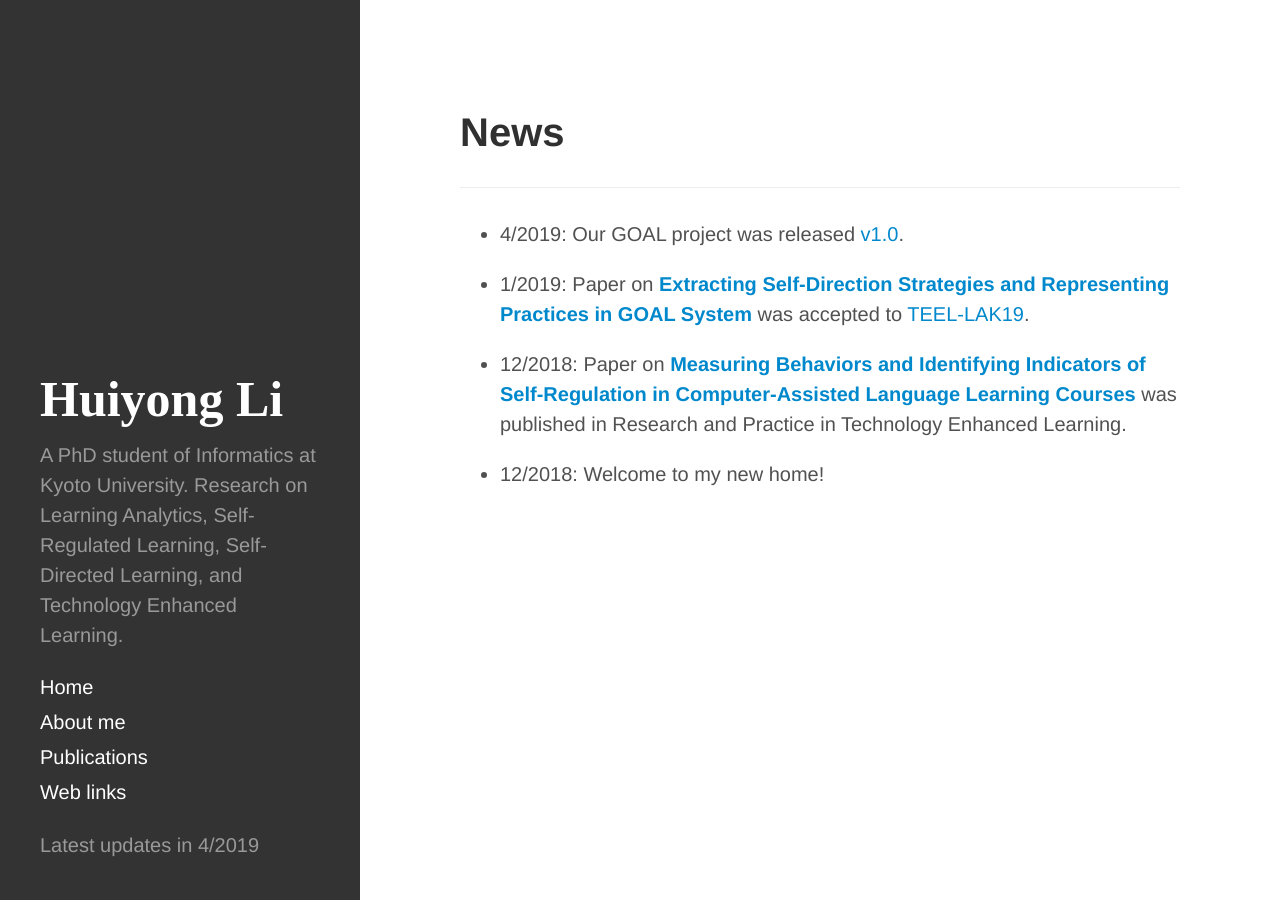
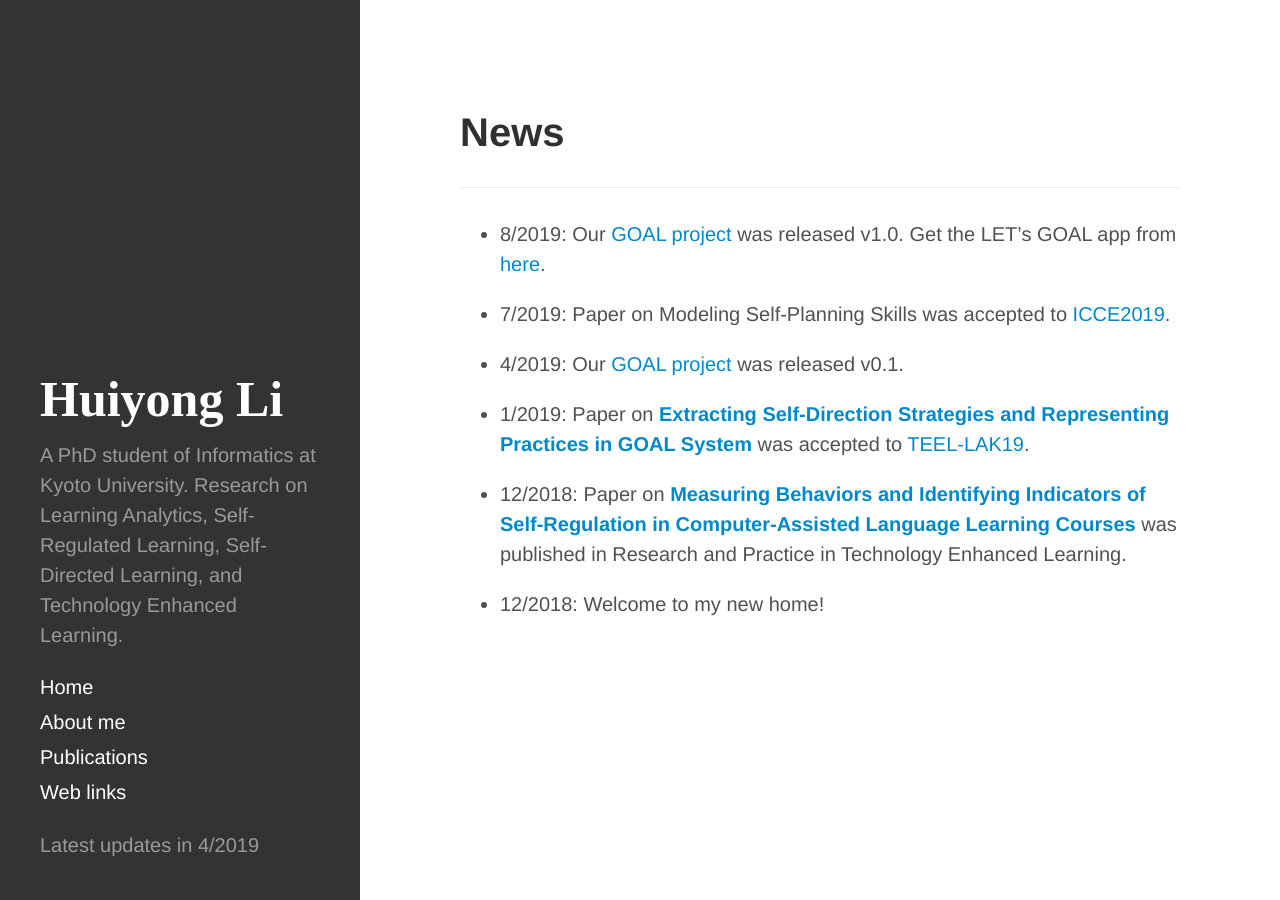
Before and after one commit to li-huiyong/li-huiyong.github.io, a Jekyll site: the page built from index.md, in a window 1280 px wide. Built offline with Jekyll 4.4.1, drawn with Linux system fonts in a browser that asks for light colours; nearby versions of some CDN libraries; some web fonts are replaced; our own code applies the rules of GitHub Pages for plain Markdown files.

Commit message:
add ICCE paper and goal v1.0

```diff
--- a/index.md
+++ b/index.md
@@ -6,7 +6,11 @@ layout: index
 
 ___
 
-* 4/2019: Our GOAL project was released [v1.0](https://sites.google.com/view/letsgoal).
+* 8/2019: Our [GOAL project](https://sites.google.com/view/letsgoal) was released v1.0. Get the LET's GOAL app from [here](https://sites.google.com/view/letsgoal).
+
+* 7/2019: Paper on Modeling Self-Planning Skills was accepted to [ICCE2019](http://ilt.nutn.edu.tw/icce2019/).
+
+* 4/2019: Our [GOAL project](https://sites.google.com/view/letsgoal) was released v0.1.
 
 * 1/2019: Paper on [**Extracting Self-Direction Strategies and Representing Practices in GOAL System**](https://www.researchgate.net/publication/331398537_Extracting_Self-Direction_Strategies_and_Representing_Practices_in_GOAL_System) was accepted to [TEEL-LAK19](https://sites.google.com/view/teel-workshop/lak19).
 
```
